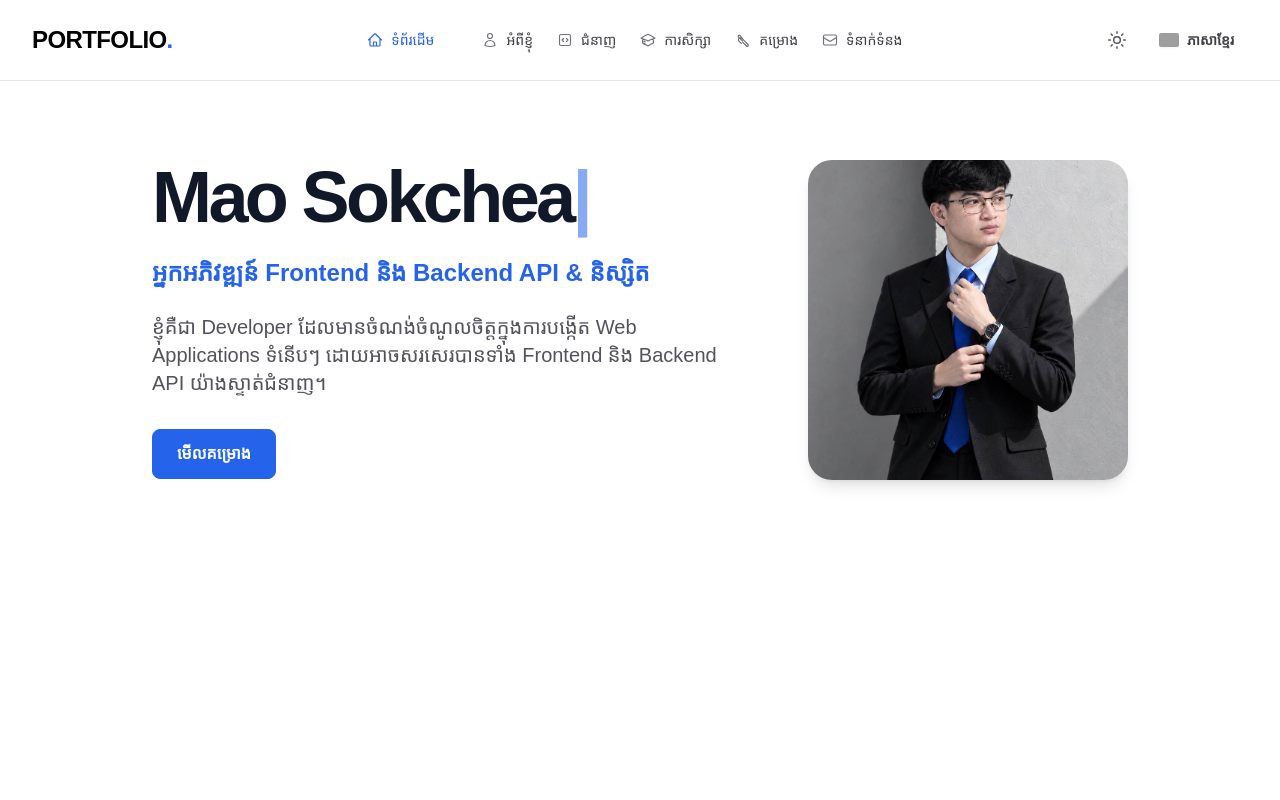
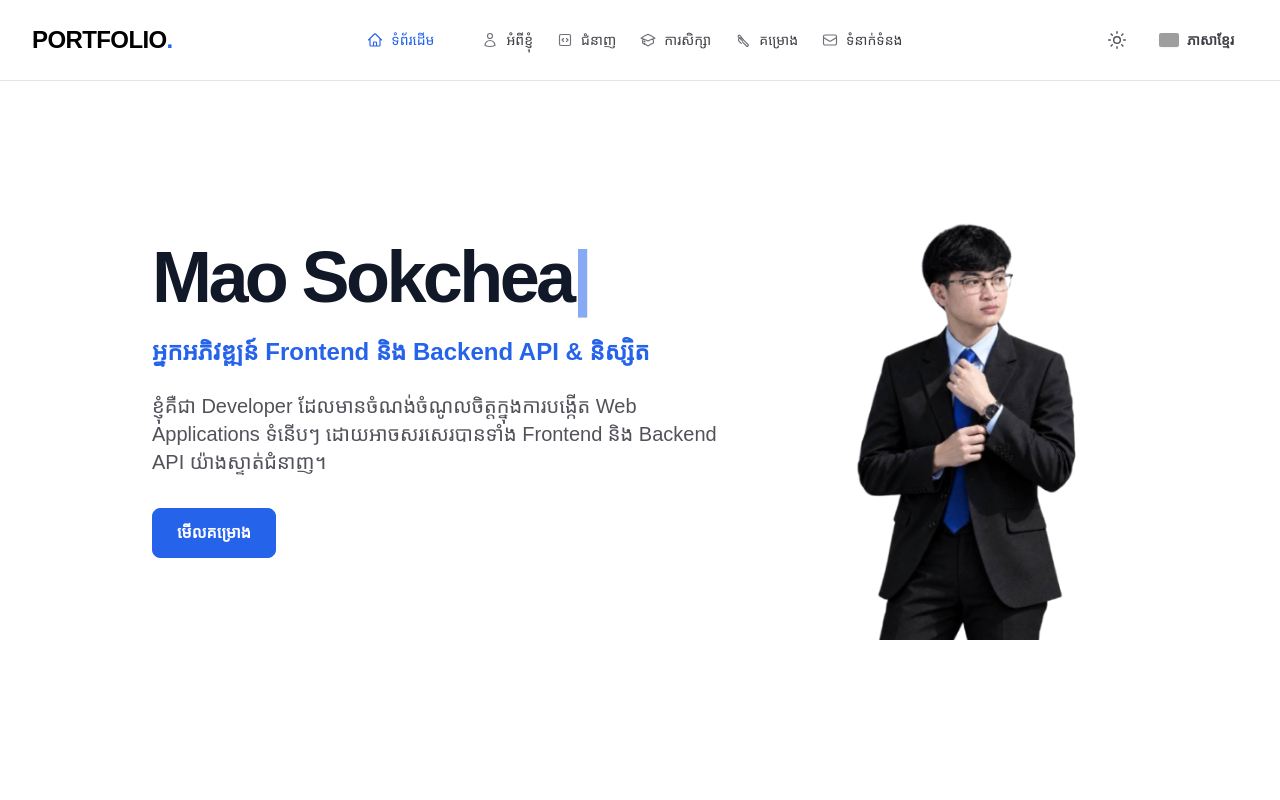
Before and after one commit to Maosokchea1/My_ProfolioSokchea, a React (Create React App) app: page / in a window 1280 px wide. Shown: the top 800 px of the page. Built offline with nearby package versions, Linux system fonts and the light colour scheme; grey boxes are pictures that could not be loaded; a web font is replaced by a local one.

Commit message:
Update code all

```diff
--- a/src/components/Home.jsx
+++ b/src/components/Home.jsx
@@ -1,7 +1,7 @@
 import React, { useState, useEffect } from 'react';
 import Button from './Button';
 // 👈 Import រូបភាព Profile
-import profileImage from '../assets/images/image.png';
+import profileImage from '../assets/images/Myself1.png';
 
 const Home = ({ t, isDarkMode, lang }) => {
   const fullName = "Mao Sokchea";
@@ -60,17 +60,13 @@ const Home = ({ t, isDarkMode, lang }) => {
         {/* Flex container with reverse: Content (Left) | Image (Right) */}
         <div className="flex flex-col-reverse md:flex-row-reverse items-center justify-center gap-12 lg:gap-20">
 
-          {/* Right Side: Profile Image (Natural Look without borders) */}
-          <div className="flex-shrink-0 mb-10 md:mb-0 relative">
-            {/* Background Glow Effect (Optional soft blur) */}
-            <div className="absolute -inset-1 rounded-3xl bg-gradient-to-r from-primary/20 to-purple-500/20 opacity-50 blur-2xl"></div>
-
-            {/* Image Container: Clean without border and padding box */}
-            <div className="relative w-64 h-64 lg:w-80 lg:h-80 rounded-3xl overflow-hidden shadow-lg mx-auto">
+          {/* Right Side: Profile Image (ដក Glow effect, Shadow និង Rounded ចេញទាំងស្រុង) */}
+          <div className="flex-shrink-0 mb-10 md:mb-0">
+            <div className="w-64 h-auto lg:w-80 mx-auto">
               <img
                 src={profileImage}
                 alt="Mao Sokchea"
-                className="w-full h-full object-cover hover:scale-105 transition-transform duration-500"
+                className="w-full h-auto object-contain hover:scale-105 transition-transform duration-500"
               />
             </div>
           </div>
--- a/src/data/english.js
+++ b/src/data/english.js
@@ -7,6 +7,7 @@ export const en = {
     projects: "Projects",
     contact: "Contact"
   },
+
   viewProjects: "View Projects",
   viewCv: "View CV",
   about: {
```
Also changed, not shown: src/assets/images/Myself1.png (added), src/assets/images/image1.png (renamed from src/assets/images/image.png).
